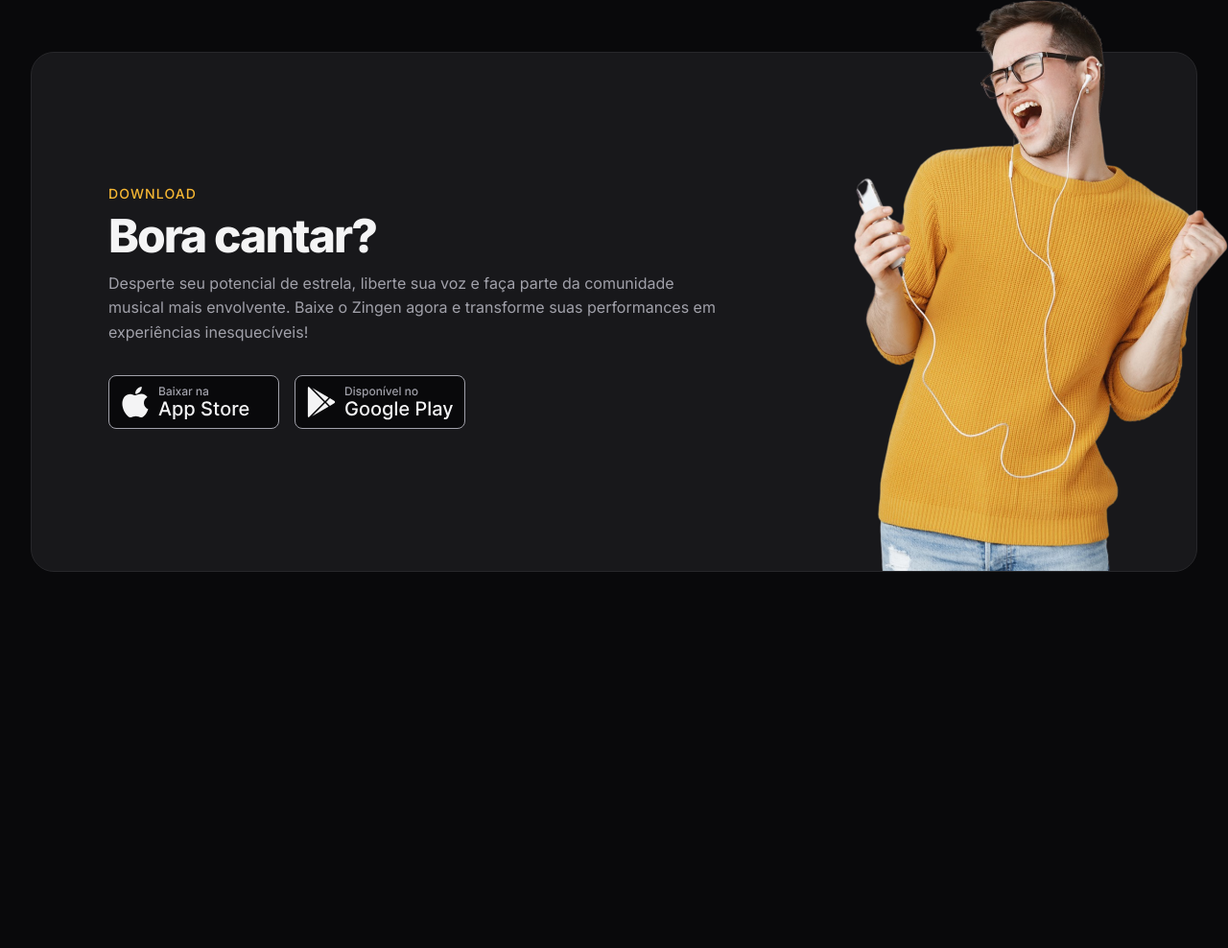
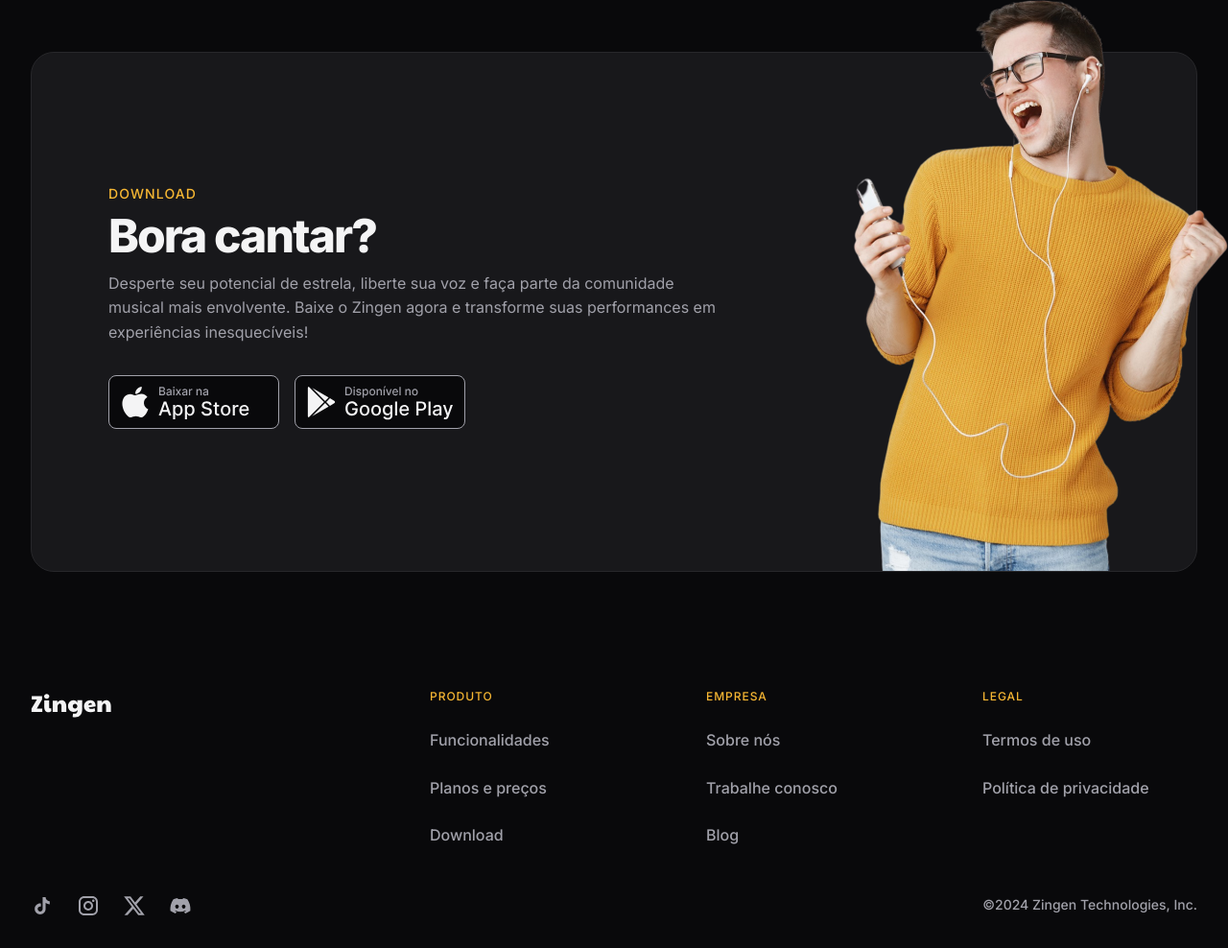
Before and after one commit to sologabs/Zingen, a plain HTML site: page index.html in a window 1280 px wide. Shown: the part 3527-4515 px from the top of the page at 96% size. Before the commit the page ends 4163 px from the top, so only its background shows below. Drawn offline with Linux system fonts and the light colour scheme; files whose address does not match are found by name.

Commit message:
criando o footer

```diff
--- a/index.html
+++ b/index.html
@@ -180,5 +180,69 @@
       </div>
     </div>
   </section>
+
+  <footer>
+    <div class="container py-xl grid">
+      <section class="top grid">
+        <img src="assets/icons/logo.svg" alt="">
+
+        <nav class="even-columns">
+          <ul role="list" class="grid gap-24">
+            <li class="title">Produto</li>
+
+            <li>
+              <a href="#features">Funcionalidades</a>
+            </li>
+
+            <li>
+              <a href="#pricing">Planos e preços</a>
+            </li>
+
+            <li>
+              <a href="#download">Download</a>
+            </li>
+          </ul>
+
+          <ul role="list" class="grid gap-24">
+            <li class="title">Empresa</li>
+
+            <li>
+              <a href="#about">Sobre nós</a>
+            </li>
+
+            <li>
+              <a href="#">Trabalhe conosco</a>
+            </li>
+
+            <li>
+              <a href="#">Blog</a>
+            </li>
+          </ul>
+
+          <ul role="list" class="grid gap-24">
+            <li class="title">Legal</li>
+
+            <li>
+              <a href="#">Termos de uso</a>
+            </li>
+
+            <li>
+              <a href="#">Política de privacidade</a>
+            </li>
+          </ul>
+        </nav>
+      </section>
+
+      <section class="bottom flex gap-24">
+        <div class="flex gap-24">
+          <a href="#" class="social" aria-label="tik-tok"></a>
+          <a href="#" class="social" aria-label="instagram"></a>
+          <a href="#" class="social" aria-label="twitter"></a>
+          <a href="#" class="social" aria-label="discord"></a>
+        </div>
+        <span class="copyright">©2024 Zingen Technologies, Inc.</span>
+      </section>
+    </div>
+  </footer>
 </body>
 </html>
--- /dev/null
+++ b/styles/footer.css
@@ -0,0 +1,58 @@
+footer {
+  color: var(--text-secondary);
+  font-weight: var(--fw-md);
+
+  & .container {
+    padding-inline: 3rem;
+  }
+
+  & .container, & .top {
+    gap: 3rem;
+  }
+
+  & nav.even-columns {
+    gap: 4rem;
+  }
+
+  & .top ul {
+    align-content: start;
+  }
+
+  & .title {
+    font-size: 0.75rem;
+    letter-spacing: 0.08em;
+    text-transform: uppercase;
+    color: var(--brand-primary);
+  }
+
+  & .bottom {
+    flex-wrap: wrap;
+
+    & > div {
+      margin-right: auto;
+    }
+
+    & span {
+      font-size: .875rem;
+    }
+  }
+
+  @media (width >= 80em) {
+    .container {
+      padding-inline: 0;
+      padding-bottom: 2rem;
+    }
+
+    & .top {
+      grid-template-columns: auto 1fr;
+
+      & nav {
+        margin-left: auto;
+
+        & ul {
+          width: 14rem;
+        }
+      }
+    }
+  }
+}
--- a/styles/global.css
+++ b/styles/global.css
@@ -49,6 +49,8 @@ html {
   color: var(--text-primary);
 
   overflow-x: hidden;
+
+  scroll-behavior: smooth;
 }
 
 body {
--- a/styles/index.css
+++ b/styles/index.css
@@ -10,3 +10,4 @@
 @import url(features.css) (width >= 80em);
 @import url(pricing.css);
 @import url(download.css);
+@import url(footer.css);
```
